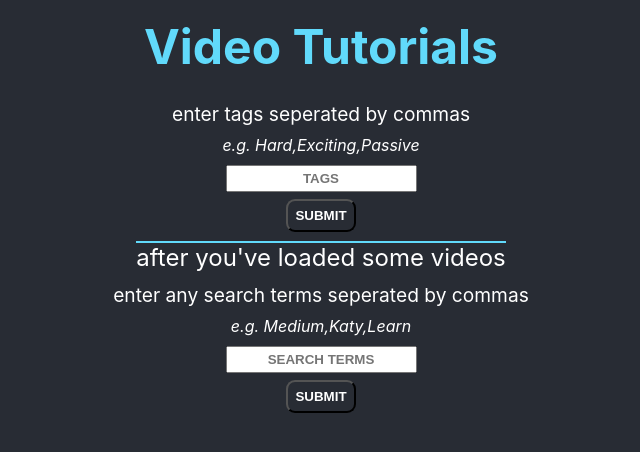
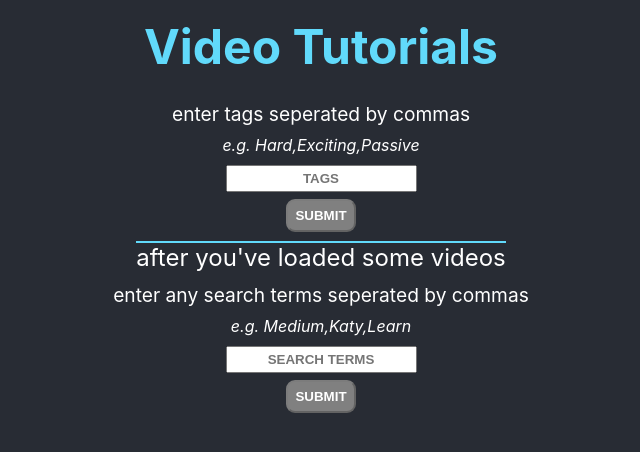
Before and after one commit to kealanheena/teachTestVideoTutorials, a React (Create React App) app: page / in a window 1280 px wide. Shown: the top 452 px of the page, without its empty margins (319-959 px from the left). Built offline with nearby package versions, Linux system fonts and the light colour scheme.

Commit message:
Feat: add edge case for if undefined is entered as an argument

```diff
--- a/src/App.css
+++ b/src/App.css
@@ -52,6 +52,11 @@ button {
   cursor: pointer;
 }
 
+button:disabled {
+  background-color: grey;
+  cursor: not-allowed;
+}
+
 input {
   color: #282c34;
   text-align: center;
--- a/src/App.js
+++ b/src/App.js
@@ -11,29 +11,46 @@ class App extends React.Component {
       data: [],
       displayData: [],
       tags: '',
-      searchTerms: ''
+      searchTerms: '',
+      disabledTagButton: true,
+      disabledSearchButton: true
     };
 
-    this.handleChange = this.handleChange.bind(this);
-    this.onClick = this.onClick.bind(this);
+    this.handleChangeTags = this.handleChangeTags.bind(this);
+    this.onClickTags = this.onClickTags.bind(this);
     this.handleChangeSearchTerms = this.handleChangeSearchTerms.bind(this);
     this.onClickSearchTerms = this.onClickSearchTerms.bind(this);
   }
 
-  handleChange(event) {
+  handleChangeTags(event) {
+    if(event.target.value) {
+      this.setState({ disabledTagButton: false });
+    } else {
+      this.setState({ disabledTagButton: true });
+    }
+
     this.setState({ tags: event.target.value });
   }
 
-  async onClick() {
+  async onClickTags() {
     const updatedData = await getTopRatedTutorialsForTags(this.state.tags);
     this.setState({
       data: updatedData,
       displayData: updatedData
     });
+
+
   }
 
   handleChangeSearchTerms(event) {
     console.log(event.target.value)
+
+    if(event.target.value) {
+      this.setState({ disabledSearchButton: false });
+    } else {
+      this.setState({ disabledSearchButton: true });
+    }
+
     this.setState({ searchTerms: event.target.value });
   }
 
@@ -53,8 +70,8 @@ class App extends React.Component {
           <h1 className="Title">Video Tutorials</h1>
           <label htmlFor="tags">enter tags seperated by commas</label>
           <i>e.g. Hard,Exciting,Passive</i>
-          <input id="tags" onChange={this.handleChange} placeholder="TAGS" value={this.state.tags}/>
-          <button onClick={this.onClick}>
+          <input id="tags" onChange={this.handleChangeTags} placeholder="TAGS" value={this.state.tags}/>
+          <button onClick={this.onClickTags} disabled={this.state.disabledTagButton}>
             SUBMIT
           </button>
 
@@ -63,7 +80,7 @@ class App extends React.Component {
           <label htmlFor="search">enter any search terms seperated by commas</label>
           <i>e.g. Medium,Katy,Learn</i>
           <input id="search" onChange={this.handleChangeSearchTerms} placeholder="SEARCH TERMS" value={this.state.searchTerms}/>
-          <button onClick={this.onClickSearchTerms}>
+          <button onClick={this.onClickSearchTerms} disabled={this.state.disabledSearchButton}>
             SUBMIT
           </button>
 
--- a/src/functions/getTopRatedTutorialsForTags.js
+++ b/src/functions/getTopRatedTutorialsForTags.js
@@ -7,7 +7,7 @@
 import axios from 'axios'
 
 async function getTopRatedTutorialsForTags(tags, amountOfVideos = 20) {
-  if (tags === '') {
+  if (!tags) {
     return [];
   }
 
--- a/src/functions/searchForTutorials.js
+++ b/src/functions/searchForTutorials.js
@@ -22,7 +22,7 @@ function searchForTutorials(keywords, data = []) {
 
     let i;
 
-    // Checks for mathcing tags
+    // Checks for matching tags
     for(i = 0; i < videoTags.length; i++) {
       const tag = videoTags[i];
       if(keywordsObject[tag.toUpperCase()]) {
@@ -30,7 +30,7 @@ function searchForTutorials(keywords, data = []) {
       }
     }
 
-    // Checks for mathcing title words
+    // Checks for matching title words
     // e.g. Practice: Places will check for both Practice and Places
     for(i = 0; i < seperatedVideoTitleWordsArray.length; i++) {
       const titleWord = seperatedVideoTitleWordsArray[i];
@@ -39,7 +39,7 @@ function searchForTutorials(keywords, data = []) {
       }
     }
 
-    // Checks for mathcing title and teacher name
+    // Checks for matching title and teacher name
     for(i = 0; i < keywordsArray.length; i++) {
       if(keywordsObject[videoTitle] || keywordsObject[teacherName]) {
         return video;
```
Also changed, not shown: 1 other file (tests, documents, lock files or other folders).
